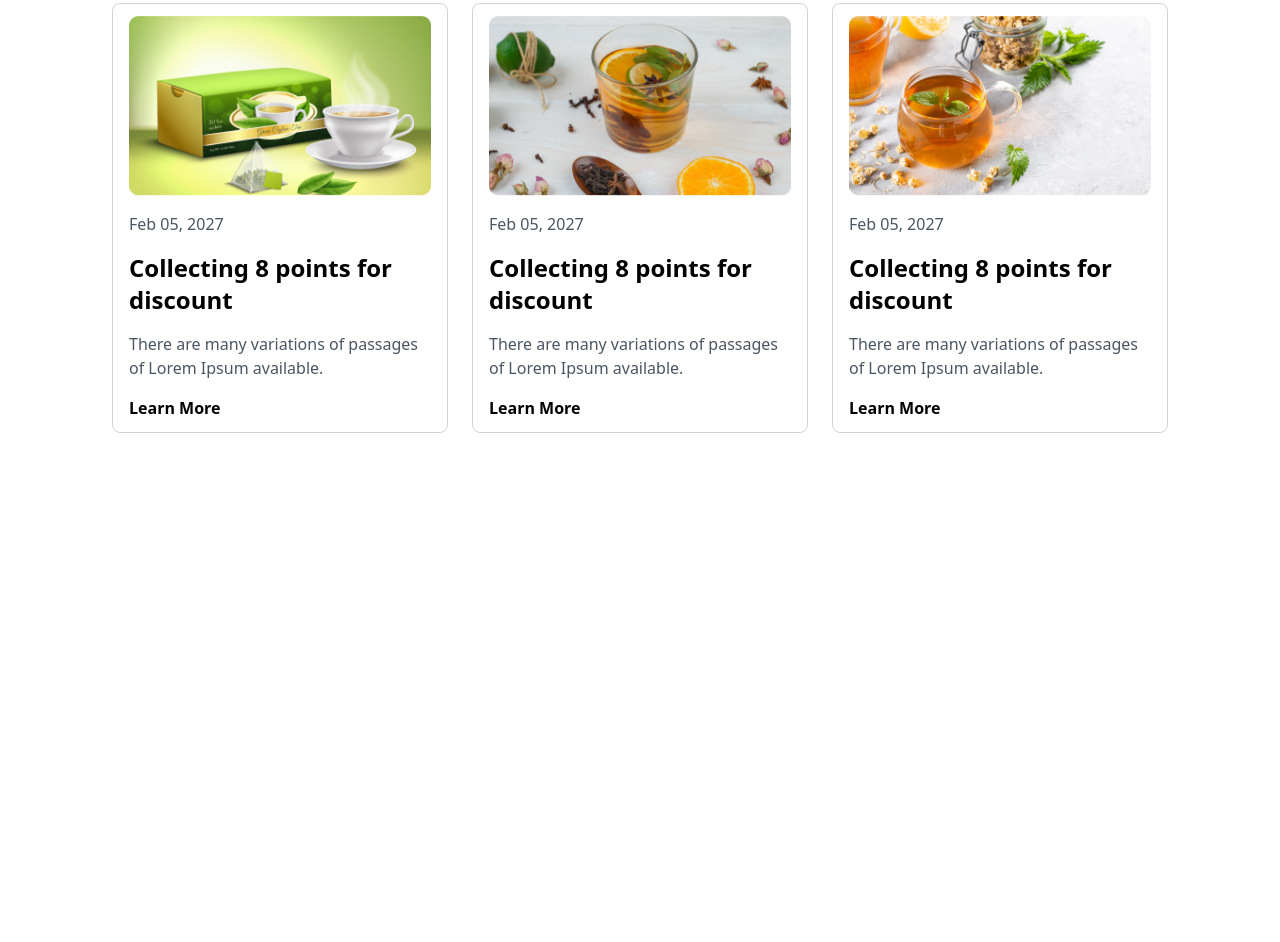
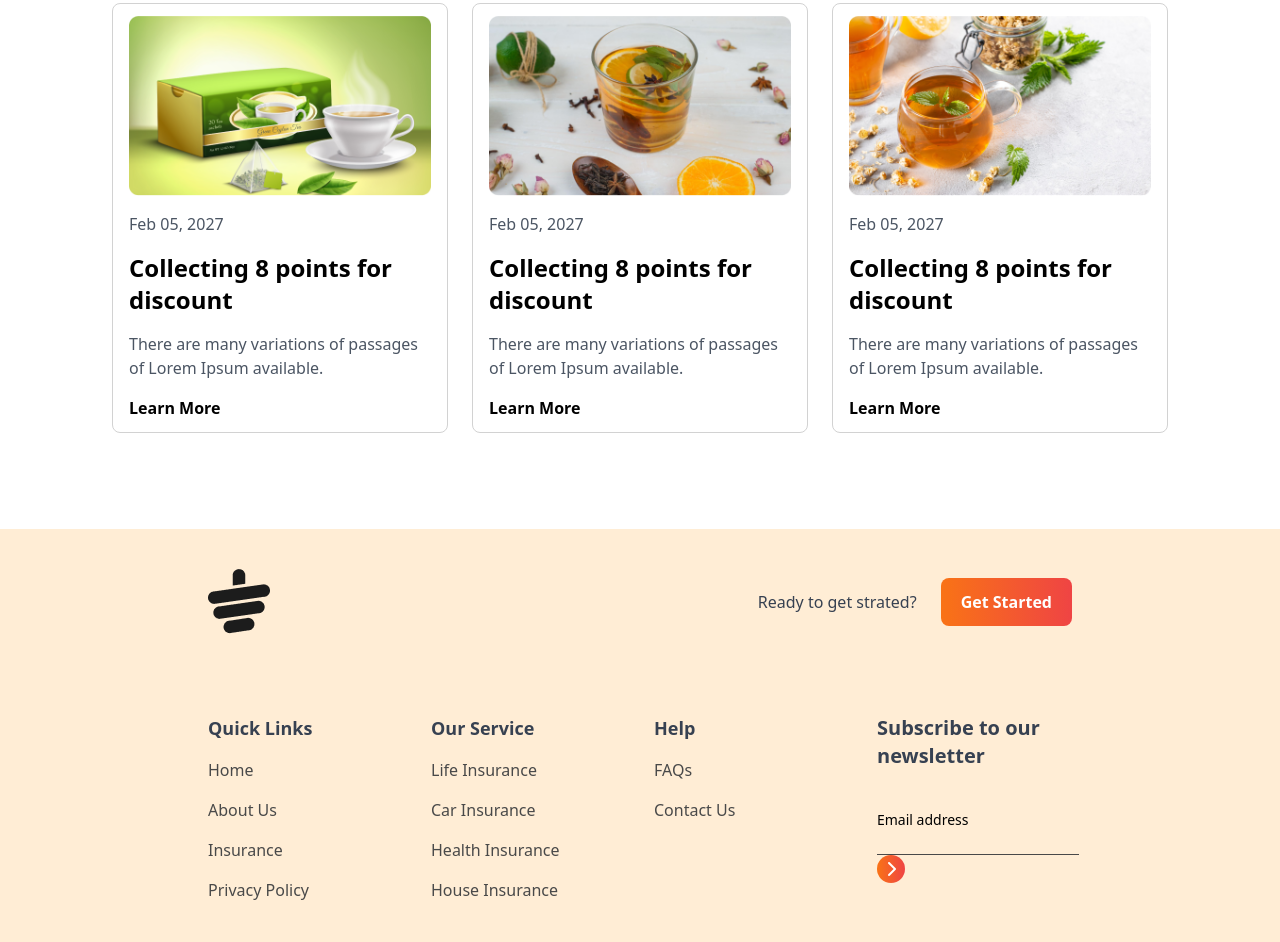
Before and after one commit to Shahareartamim01/Tea-house, a plain HTML site: page index.html in a window 1280 px wide. Shown: the part 2781-3723 px from the top of the page. Before the commit the page ends 3310 px from the top, so only its background shows below. Drawn offline with nearby package versions, Linux system fonts and the light colour scheme.

Commit message:
footer section added

```diff
--- a/index.html
+++ b/index.html
@@ -296,6 +296,64 @@
 
               </div>
            </section>
+
       </main>
+      <!-- footer section -->
+      <footer class="bg-orange-100 text-gray-700 px-4 py-10 md:px-16">
+        <div class="w-9/12 mx-auto">
+          <!-- logo -->
+           <div class="mb-20 flex justify-between">
+             <img src="./images/cup.png" alt="">
+             <div class="flex flex-col md:flex-row items-center gap-6">
+                <h4>Ready to get strated?</h4>
+                <button class="bg-gradient-to-r from-orange-500 to-red-500 px-5 py-3 rounded-lg text-white font-bold">Get Started</button>
+             </div>
+           </div>
+
+           <!-- links -->
+            <div class="grid grid-cols-1 md:grid-cols-2 lg:grid-cols-4 gap-7">
+              <!-- first column -->
+               <div>
+                 <h3 class="text-lg font-semibold mb-4">Quick Links</h3>
+                 <ul class="space-y-4 text-[#494949]">
+                    <li><a href="#">Home</a></li>
+                    <li><a href="#">About Us</a></li>
+                    <li><a href="#">Insurance</a></li>
+                    <li><a href="#">Privacy Policy</a></li>
+                 </ul>
+               </div>
+               <!-- second column -->
+               <div>
+                <h3 class="text-lg font-semibold mb-4">Our Service</h3>
+                <ul class="space-y-4 text-[#494949]">
+                   <li><a href="#">Life Insurance</a></li>
+                   <li><a href="#">Car Insurance</a></li>
+                   <li><a href="#">Health Insurance</a></li>
+                   <li><a href="#">House Insurance</a></li>
+                </ul>
+              </div>
+              <!-- third column -->
+              <div>
+                <h3 class="text-lg font-semibold mb-4">Help</h3>
+                <ul class="space-y-4 text-[#494949]">
+                   <li><a href="#">FAQs</a></li>
+                   <li><a href="#">Contact Us</a></li>
+                </ul>
+              </div>
+              <!-- fourth column -->
+               <div>
+                  <h4 class="font-semibold text-xl mb-4">
+                    Subscribe to our newsletter
+                  </h4>
+                  <div class="flex flex-col space-y-3">
+                    <div>
+                      <input class="text-black placeholder-black outline-none text-sm bg-transparent border-b border-[#494949] py-6" type="email" name="" id="" placeholder="Email address" required>
+                    <button><i class="fa-solid fa-chevron-right w-7 h-7 text-white bg-gradient-to-r from-orange-500 to-red-500 rounded-full p-3 inline-flex items-center justify-center"></i></button>
+                  </div>
+                  </div>
+               </div>
+            </div>
+        </div>
+      </footer>
     </body>
 </html>
```
